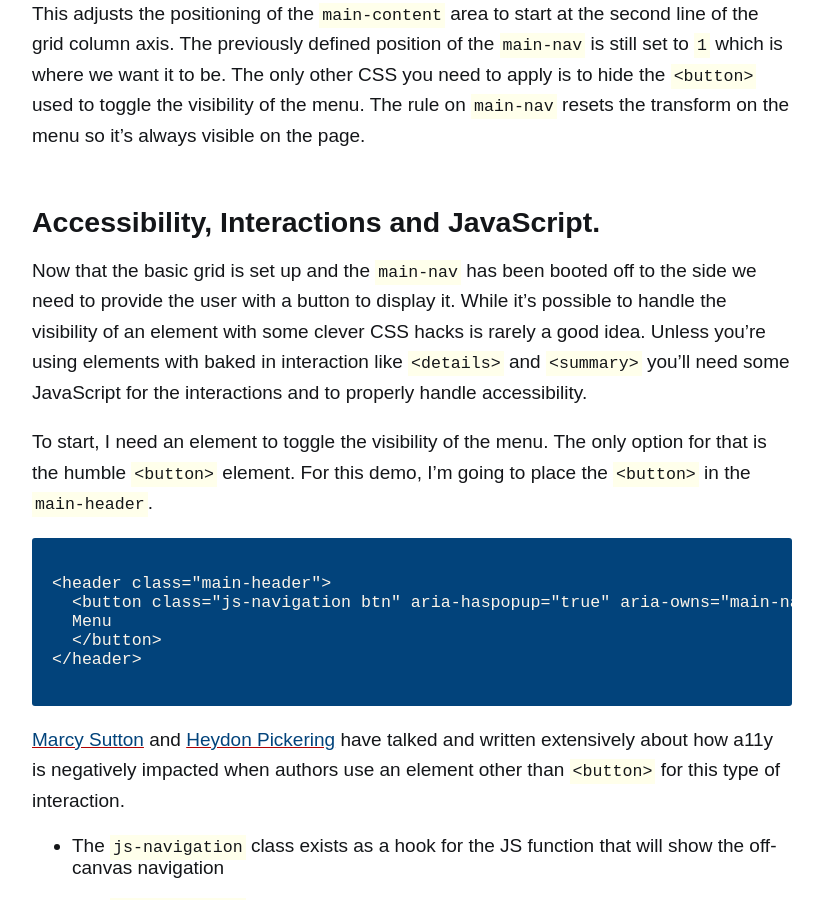
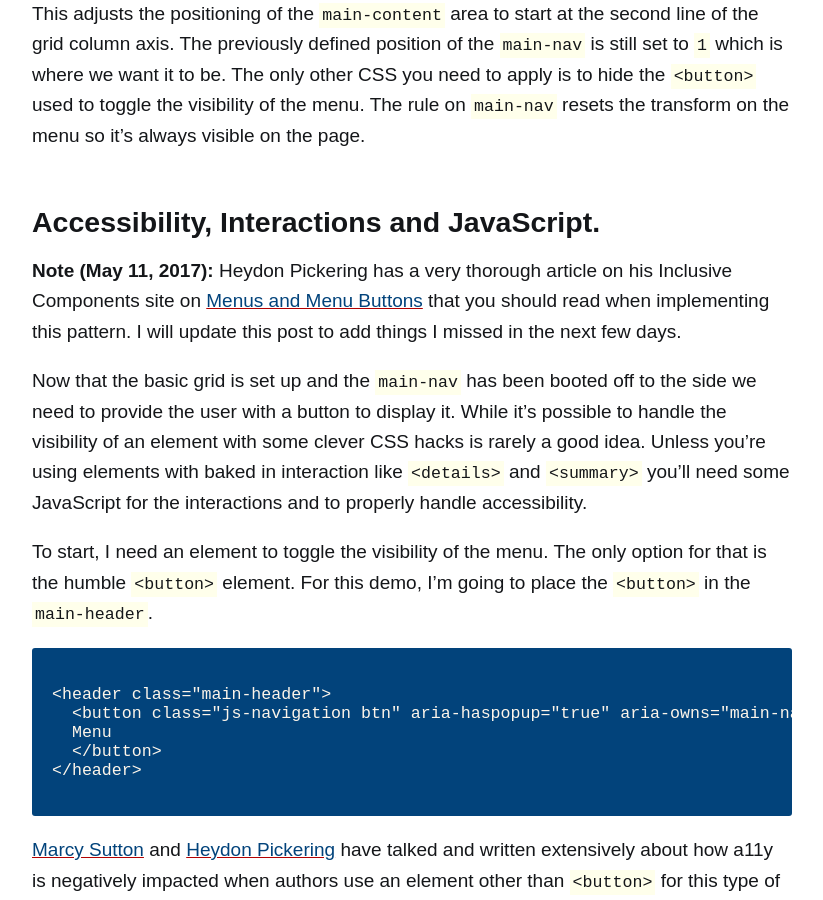
Before and after one commit to dumaurier/dumaurier.github.com, a Jekyll site: the page built from _posts/2017-05-01-css-grid-layout-off-canvas-navigation.markdown, in a window 1280 px wide and 900 px high, scrolled down 3815 px. Shown: the whole window, without its empty margins (228-1051 px from the left). Built offline with Jekyll 4.4.1, drawn with Linux system fonts in a browser that asks for light colours.

Commit message:
Update 2017-05-01-css-grid-layout-off-canvas-navigation.markdown

```diff
--- a/_posts/2017-05-01-css-grid-layout-off-canvas-navigation.markdown
+++ b/_posts/2017-05-01-css-grid-layout-off-canvas-navigation.markdown
@@ -139,6 +139,8 @@ This adjusts the positioning of the `main-content` area to start at the second l
 
 ## Accessibility, Interactions and JavaScript.
 
+**Note (May 11, 2017):** Heydon Pickering has a very thorough article on his Inclusive Components site on [Menus and Menu Buttons](https://inclusive-components.design/menus-menu-buttons/) that you should read when implementing this pattern. I will update this post to add things I missed in the next few days.
+
 Now that the basic grid is set up and the `main-nav` has been booted off to the side we need to provide the user with a button to display it. While it's possible to handle the visibility of an element with some clever CSS hacks is rarely a good idea. Unless you're using elements with baked in interaction like `<details>` and `<summary>` you'll need some JavaScript for the interactions and to properly handle accessibility.
 
 To start, I need an element to toggle the visibility of the menu. The only option for that is the humble `<button>` element. For this demo, I'm going to place the `<button>` in the `main-header`.
```
